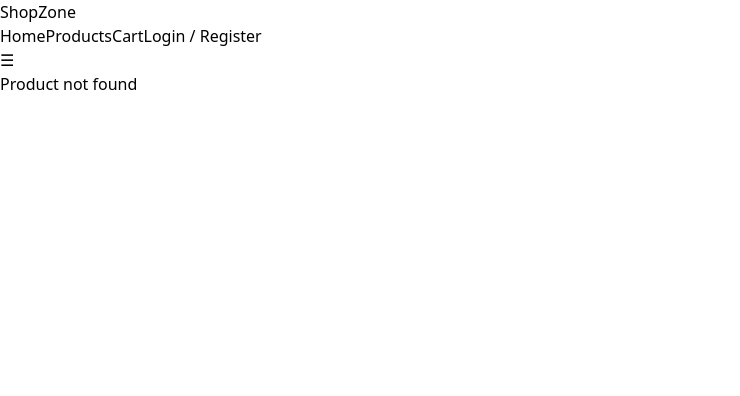
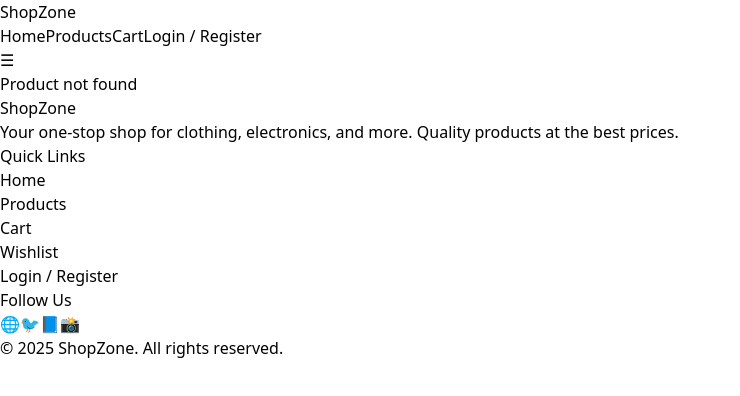
Before and after one commit to yashuvaishnav/shopzone, a React (Vite) app in the folder frontend/: page /products/1 in a window 1280 px wide. Before the commit this address had no page. Shown: the top 396 px of the page, without its empty margins (0-740 px from the left). Built offline with nearby package versions, Linux system fonts and the light colour scheme.

Commit message:
Updated footer location also added some UI for footer

```diff
--- a/frontend/src/App.tsx
+++ b/frontend/src/App.tsx
@@ -1,4 +1,5 @@
 
+import { Footer } from './components/Footer'
 import Navbar from './components/Navbar'
 import AppRoutes from './routes/AppRoutes'
 
@@ -9,6 +10,7 @@ function App() {
       <div className='border '>
         <Navbar/>
         <AppRoutes/>
+        <Footer />
       </div>
     </>
   )
--- a/frontend/src/pages/Products.tsx
+++ b/frontend/src/pages/Products.tsx
@@ -8,7 +8,6 @@ import ElectoricBanner from "../assets/ElectronicBanner.jpg";
 import GirlCasualFashionImage from "../assets/GirlCasualFashionImage.webp";
 import GirlsFashionImage from "../assets/GirlsFashionImage.jpg";
 import Headphone from "../assets/Headphone.jpg";
-import { Footer } from "../components/Footer";
 
 const bannerImages = [
   GirlCasualFashionImage,
@@ -154,7 +153,6 @@ const Products: React.FC = () => {
           </div>
         ))}
       </div>
-      <Footer />
     </div>
   );
 };
```
